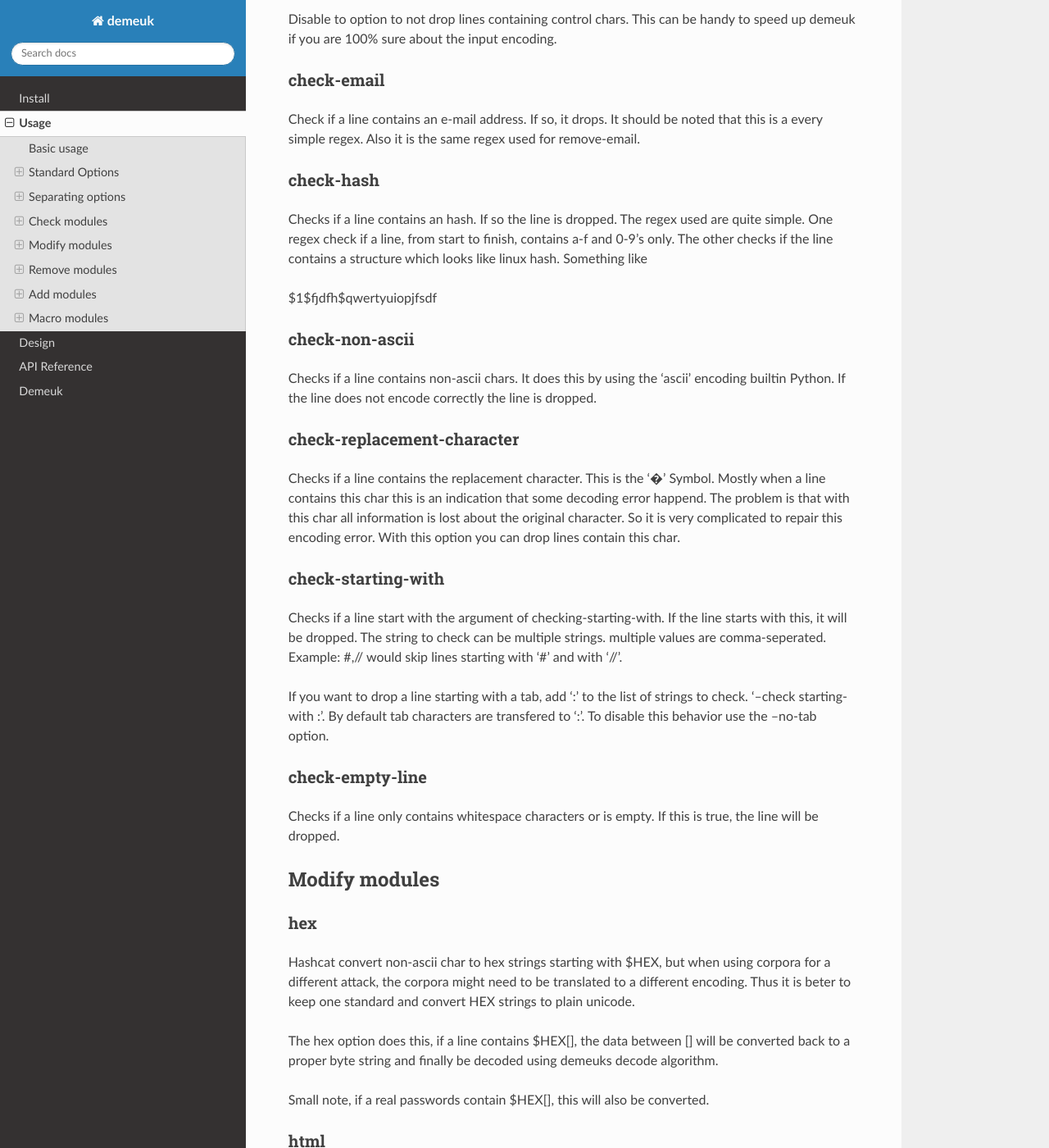
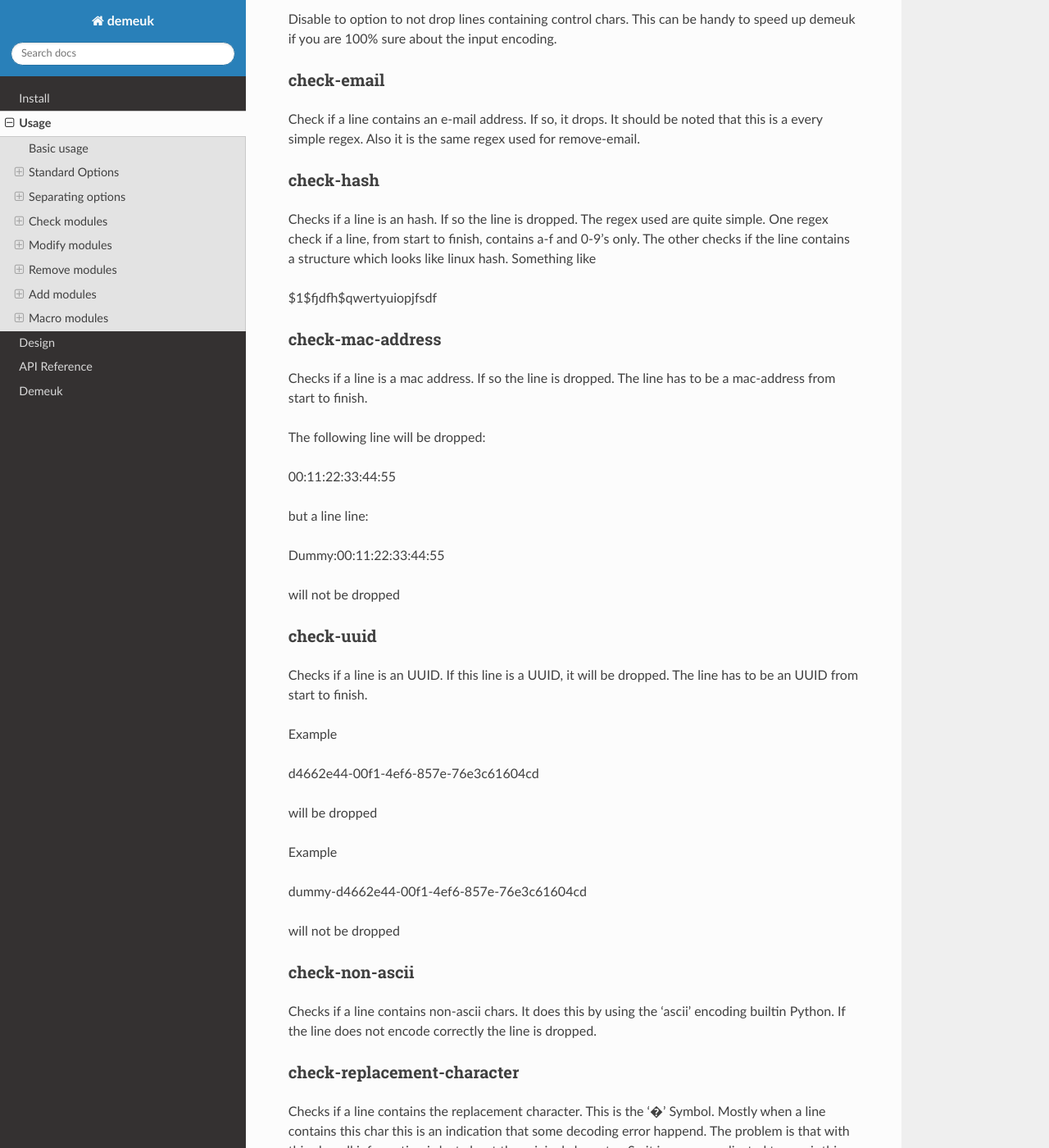
Before and after one commit to NetherlandsForensicInstitute/demeuk, a Sphinx documentation site: the page built from docs/usage.rst, in a window 1280 px wide and 1400 px high, scrolled down 4282 px. Shown: the whole window at 82% size. Built offline with Sphinx 7.4.7 and the Read the Docs theme 2.0.0, drawn with Linux system fonts in a browser that asks for light colours; the version number could not be read and is left out; some of the changed text lies outside the part shown.

Commit message:
Updating docs and bumping version.

```diff
--- a/docs/usage.rst
+++ b/docs/usage.rst
@@ -193,12 +193,44 @@ is a every simple regex. Also it is the same regex used for remove-email.
 
 check-hash
 ~~~~~~~~~~
-Checks if a line contains an hash. If so the line is dropped. The regex used are quite
+Checks if a line is an hash. If so the line is dropped. The regex used are quite
 simple. One regex check if a line, from start to finish, contains a-f and 0-9's only.
 The other checks if the line contains a structure which looks like linux hash. Something
 like
 
 $1$fjdfh$qwertyuiopjfsdf
+
+check-mac-address
+~~~~~~~~~~~~~~~~~
+Checks if a line is a mac address. If so the line is dropped.
+The line has to be a mac-address from start to finish.
+
+The following line will be dropped:
+
+00:11:22:33:44:55
+
+but a line line:
+
+Dummy:00:11:22:33:44:55
+
+will not be dropped
+
+check-uuid
+~~~~~~~~~~
+Checks if a line is an UUID. If this line is a UUID, it will be dropped.
+The line has to be an UUID from start to finish.
+
+Example
+
+d4662e44-00f1-4ef6-857e-76e3c61604cd
+
+will be dropped
+
+Example
+
+dummy-d4662e44-00f1-4ef6-857e-76e3c61604cd
+
+will not be dropped
 
 check-non-ascii
 ~~~~~~~~~~~~~~~
@@ -215,12 +247,23 @@ lines contain this char.
 
 check-starting-with
 ~~~~~~~~~~~~~~~~~~~
-Checks if a line start with the argument of checking-starting-with. If the line starts
-with this, it will be dropped. The string to check can be multiple strings. multiple
+Checks if a line starts with the argument of check-starting-with. If the line starts
+with this, the line will be dropped. The string to check can be multiple strings. multiple
 values are comma-seperated. Example: #,// would skip lines starting with '#' and with
 '//'.
 
 If you want to drop a line starting with a tab, add ':' to the list of strings to
+check. '--check starting-with :'. By default tab characters are transfered to ':'.
+To disable this behavior use the --no-tab option.
+
+check-ending-with
+~~~~~~~~~~~~~~~~~~~
+Checks if a line ends with the argument of check-ending-with. If the line ends
+with this, the line will be dropped. The string to check can be multiple strings. multiple
+values are comma-seperated. Example: #,// would skip lines ending with '#' and with
+'//'.
+
+If you want to drop a line ending with a tab, add ':' to the list of strings to
 check. '--check starting-with :'. By default tab characters are transfered to ':'.
 To disable this behavior use the --no-tab option.
 
```
Also changed, not shown: 1 other file.
